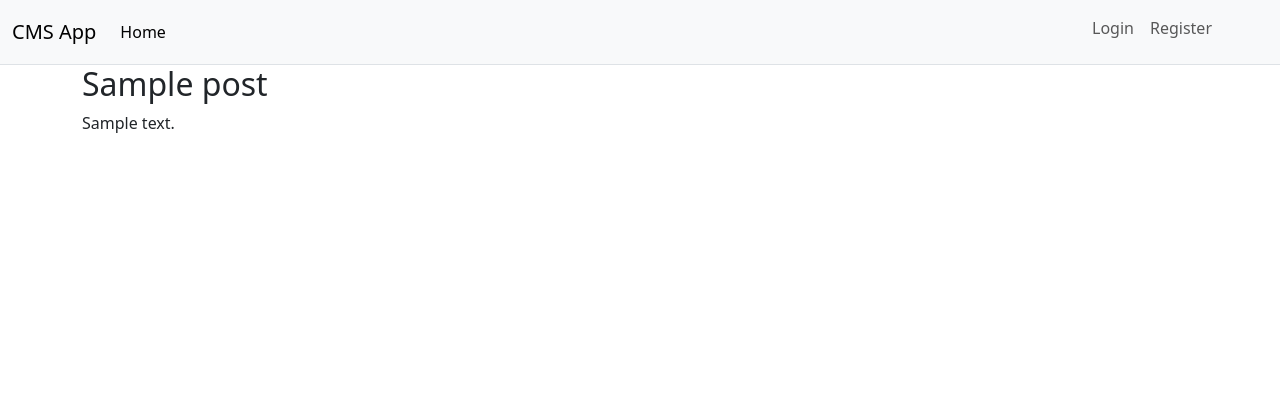
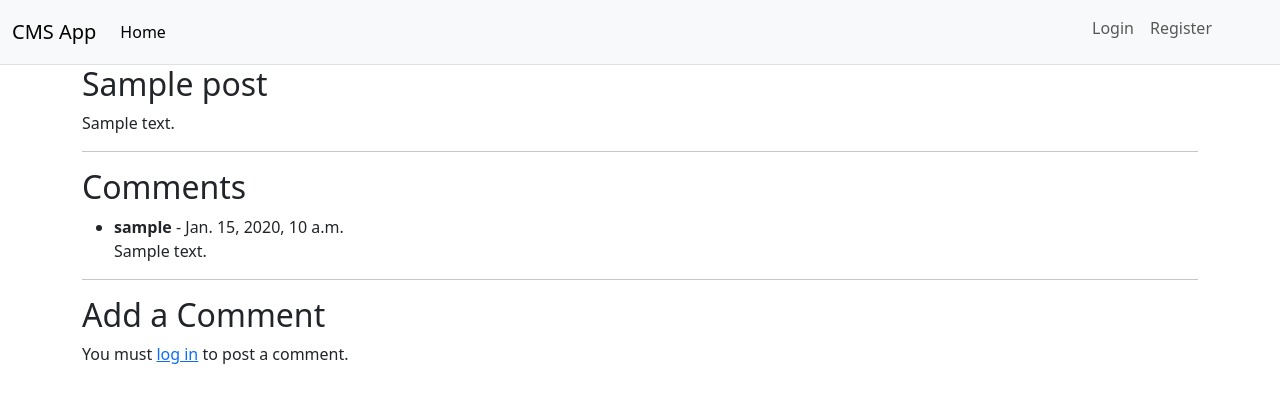
Before and after one commit to berkayalparslan/cms-app, a Django app: a page that uses app/posts/templates/posts/detail.html in a window 1280 px wide. Shown: the top 403 px of the page. Run offline with Django 4.2, Linux system fonts and the light colour scheme; tables that the repository leaves empty hold one stand-in row (values such as "Sample post"); some libraries are stand-ins or nearby versions.

Commit message:
added commenting under posts

```diff
--- a/app/posts/forms.py
+++ b/app/posts/forms.py
@@ -1,5 +1,11 @@
 from django import forms
+from .models import Comment
 
 class PostForm(forms.Form):
     title = forms.CharField(max_length=200)
     content = forms.CharField(widget=forms.Textarea(), max_length=1000)
+
+class CommentForm(forms.ModelForm):
+    class Meta:
+        model = Comment
+        fields = ['content']
--- a/app/posts/models.py
+++ b/app/posts/models.py
@@ -1,6 +1,7 @@
 from django.db import models
 from django.urls import reverse
 from django.utils.text import slugify
+from django.utils import timezone
 from datetime import datetime
 from django.contrib.auth.models import User
 
@@ -24,3 +25,13 @@ class Post(models.Model):
 
     def get_absolute_url(self):
         return reverse("post-detail", kwargs={"slug": self.slug})
+
+
+class Comment(models.Model):
+    post = models.ForeignKey(Post, related_name='comments', on_delete=models.CASCADE)
+    user = models.ForeignKey(User, on_delete=models.CASCADE)
+    content = models.TextField()
+    created_at = models.DateTimeField(default=timezone.now)
+
+    def __str__(self) -> str:
+        return f'Comment by {self.user.username} on {self.post}'
--- a/app/posts/templates/posts/detail.html
+++ b/app/posts/templates/posts/detail.html
@@ -1,5 +1,4 @@
-{% extends "../base.html" %} {% block content %}
-{% if user.is_authenticated %}
+{% extends "../base.html" %} {% block content %} {% if user.is_authenticated %}
 <a href="{% url 'post-update' slug=post.slug %}" class="btn btn-primary"
   >Update post</a
 >
@@ -16,19 +15,58 @@
 <h2>{{ post.title }}</h2>
 <p>{{ post.content }}</p>
 
-<div class="modal fade" id="confirmation-modal" tabindex="-1" aria-labelledby="confirmation-modal" aria-hidden="true">
+<hr />
+
+<h2>Comments</h2>
+<ul>
+  {% for comment in comments %}
+  <li>
+    <strong>{{comment.user.username}}</strong> - {{comment.created_at}}<br />{{comment.content}}
+  </li>
+  {% empty %}
+  <li>No comments yet.</li>
+  {% endfor %}
+</ul>
+
+<hr />
+
+<h2>Add a Comment</h2>
+{% if user.is_authenticated %}
+<form method="post">{% csrf_token %} {{form.as_p}}
+  <button type="submit">Add comment</button>
+</form>
+{% else %}
+<p>You must <a href="{% url 'login'%}">log in</a> to post a comment.</p>
+{% endif %}
+
+<div
+  class="modal fade"
+  id="confirmation-modal"
+  tabindex="-1"
+  aria-labelledby="confirmation-modal"
+  aria-hidden="true"
+>
   <div class="modal-dialog">
     <div class="modal-content">
       <div class="modal-header">
         <h5 class="modal-title" id="delete-modal">Confirm deletion</h5>
-        <button type="button" class="btn-close" data-bs-dismiss="modal" aria-label="Close"></button>
+        <button
+          type="button"
+          class="btn-close"
+          data-bs-dismiss="modal"
+          aria-label="Close"
+        ></button>
       </div>
-      <div class="modal-body">
-        Are you sure you want to delete this post?
-      </div>
+      <div class="modal-body">Are you sure you want to delete this post?</div>
       <div class="modal-footer">
-        <button type="button" class="btn btn-secondary" data-bs-dismiss="modal">Cancel</button>
-        <form method="post" action="{% url 'post-delete' slug=post.slug %}" style="display:inline;">
+        <button type="button" class="btn btn-secondary" data-bs-dismiss="modal">
+          Cancel
+        </button>
+        <form
+          method="post"
+          action="{% url 'post-delete' slug=post.slug %}"
+          style="display: inline"
+        >
           {% csrf_token %}
           <button type="submit" class="btn btn-danger">Yes</button>
         </form>
--- a/app/posts/views.py
+++ b/app/posts/views.py
@@ -3,7 +3,7 @@ from django.contrib.auth.decorators import login_required
 from django.http import HttpResponseRedirect
 from django.urls import reverse
 from .models import Post
-from .forms import PostForm
+from .forms import CommentForm, PostForm
 
 def index(request):
     posts = Post.objects.all()
@@ -12,7 +12,23 @@ def index(request):
 
 def detail(request, slug):
     post = get_object_or_404(Post, slug=slug)
-    context = {'post': post}
+    comments = post.comments.all()
+
+    if request.method == 'POST':
+        if request.user.is_authenticated == False:
+            return redirect('login')
+        form = CommentForm(request.POST)
+
+        if form.is_valid():
+            comment = form.save(commit=False)
+            comment.post = post
+            comment.user = request.user
+            comment.save()
+            return redirect('post-detail',slug=slug)
+    else:
+        form = CommentForm()
+
+    context = {'post': post, 'comments': comments, 'form': form}
     return render(request, "posts/detail.html",context)
 
 @login_required
```
Also changed, not shown: app/posts/migrations/0005_comment.py (added).
